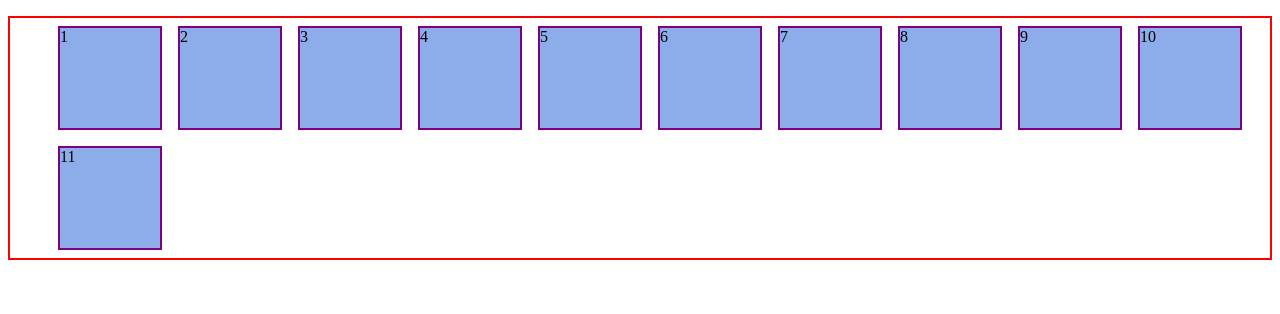
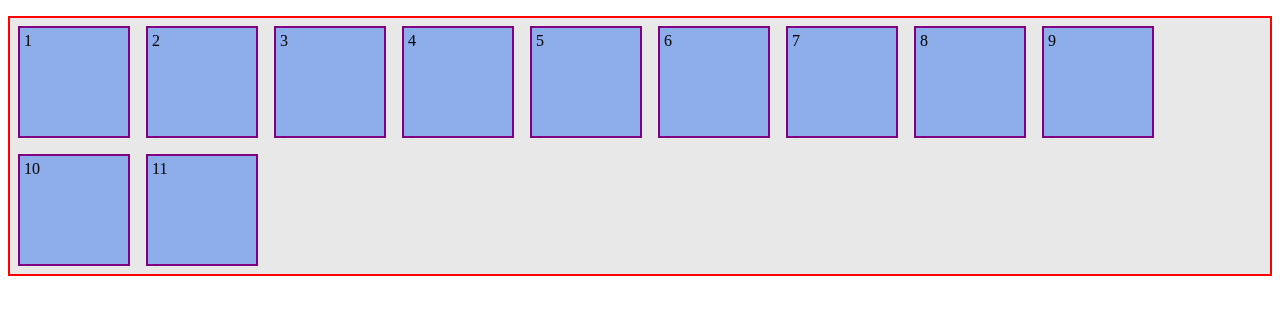
Before and after one commit to rishallen/flexbox-media-player, a plain HTML site: page index.html in a window 1280 px wide. Drawn offline with Linux system fonts and the light colour scheme.

Commit message:
added flex container properties

```diff
--- a/css/main.css
+++ b/css/main.css
@@ -5,10 +5,15 @@ body {
 /*Make parent element a flex container*/
 ul {
   display: flex; /*or inline-flex*/
-  flex-direction: row;
-  flex-wrap: wrap;
-
+  /*flex-direction: row;*/
+  /*flex-wrap: wrap;*/
+  flex-flow: row wrap;  /*direction "row" and yes, please wrap the items.*/
+  justify-content: flex-start;
+  align-content: center;
   border: 2px solid red;
+  padding: 0;
+  list-style: none;
+  background-color: #e8e8e9;
 }
 
 li {
@@ -16,6 +21,7 @@ li {
   height: 100px;
   background-color: #8cacea;
   margin: 8px;
+  padding: 4px;
   list-style: none;
 
   border: 2px solid purple;
```
